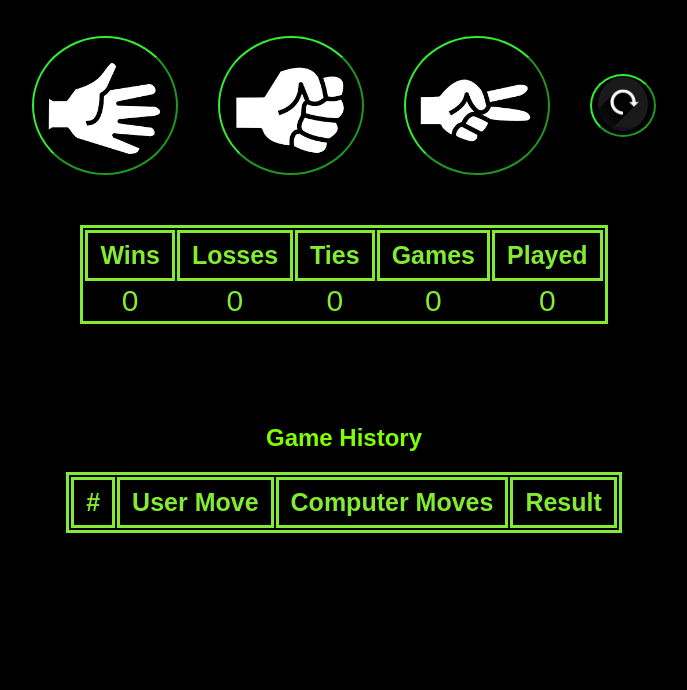
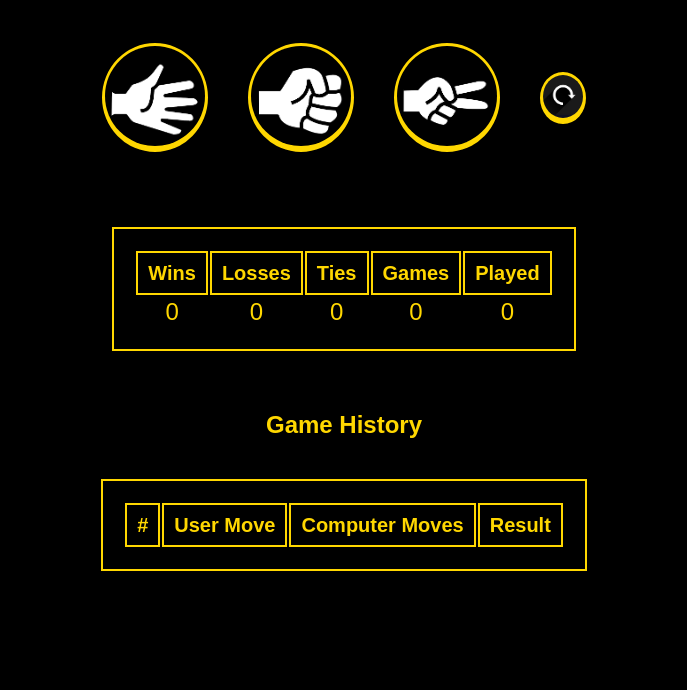
Before and after one commit to kabir9999/Rock-paper-scissors-Game, a plain HTML site: page index.html in a window 1280 px wide. Shown: the part 110-800 px from the top of the page, without its empty margins (296-983 px from the left). Drawn offline with Linux system fonts and the light colour scheme.

Commit message:
Update style.css

```diff
--- a/style.css
+++ b/style.css
@@ -1,68 +1,75 @@
 body {
-    background-color: rgb(0, 0, 0);
+    background-color: black;
     display: flex;
     flex-direction: column;
     align-items: center;
-
+    padding: 20px;
+    margin: 0;
 }
 
 .Hero {
     display: flex;
     justify-content: center;
     align-items: center;
-    gap: 40px;
-    margin-bottom: 50px;
-
+    gap: 30px;
+    margin-bottom: 30px;
+    padding: 20px;
 }
 
 .btn {
     border-radius: 50%;
-    background-color: black;
-    border-color: rgb(51, 236, 51);
-    margin-top: 30px;
+    background-color: #FFD700;
+    border: 5px solid #000; /* Reduced border width */
+    margin-top: 20px;
+    padding: 3px;
+    transition: transform 0.2s, box-shadow 0.2s;
+}
+
+.btn:hover {
+    transform: scale(1.1); /* Enlarges the button on hover */
+    box-shadow: 0 0 10px 0 #FFD700; /* Adds a golden glow effect on hover */
 }
 
 .btn_img {
     border-radius: 50%;
-    width: 130px;
+    width: 100px; /* Adjusted image width */
 }
 
 .btn_reset_img {
+
     border-radius: 50%;
-    width: 50px;
+    width: 40px; /* Adjusted reset button image width */
 }
-
 
 .Name {
     text-align: center;
-    color: chartreuse;
+    color: #FFD700;
     font-family: sans-serif;
-    margin-top: 50px;
+    margin-top: 30px;
 }
 
 table {
-    color: rgb(129, 236, 48);
-    font-size: 30px;
+    color: #FFD700;
+    font-size: 24px; /* Adjusted font size */
     font-family: sans-serif;
-    border: solid;
+    border: 2px solid #FFD700; /* Reduced border width for table */
     box-sizing: content-box;
-    width:fit-content;
-
-
-
+    width: fit-content;
+    padding: 10px;
+    margin-top: 20px;
+    gap: 10px;
 }
 
 th {
-    font-size: 25px;
+    font-size: 20px; /* Adjusted font size for table headers */
     font-family: sans-serif;
-    height: 35px;
-    padding: 5px 12px;
+    height: 30px;
+    padding: 5px 10px;
     background-color: black;
-    border: solid;
-    margin:2px 10px;
+    border: 2px solid #FFD700; /* Reduced border width for headers */
+    margin: 2px 5px;
+}
 
+td {
+    text-align: center;
 }
-td{
-    text-align: center;
-
-}
```
